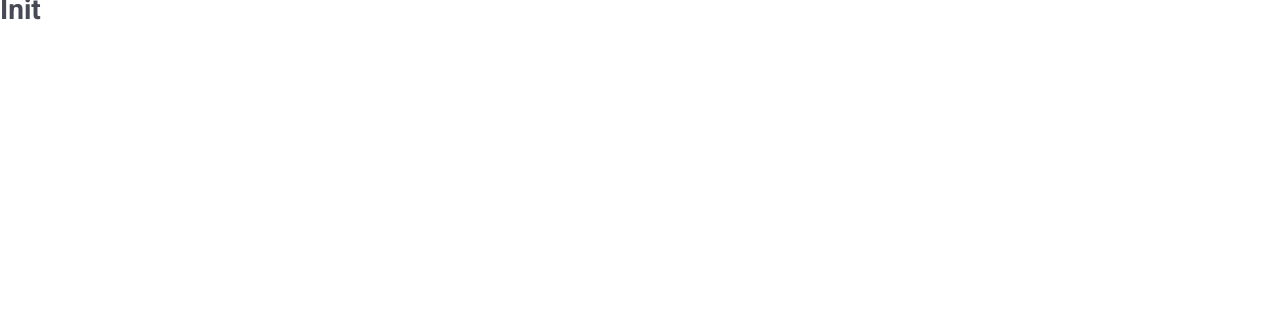
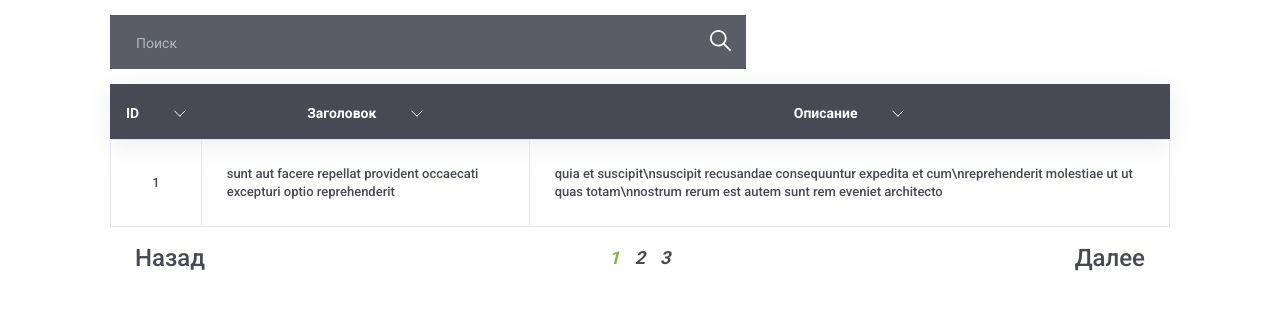
Before and after one commit to avganka/sector-business-test, a React (Vite) app: page / in a window 1280 px wide. Shown: the top 310 px of the page. Built offline with nearby package versions, Linux system fonts and the light colour scheme.

Commit message:
add Posts page

```diff
--- a/src/App.tsx
+++ b/src/App.tsx
@@ -1,5 +1,7 @@
+import PostsPage from './pages/PostsPage/PostsPage';
+
 function App() {
-  return <h1>Init</h1>;
+  return <PostsPage />;
 }
 
 export default App;
--- /dev/null
+++ b/src/pages/PostsPage/PostsPage.module.css
@@ -0,0 +1,4 @@
+.search {
+  width: 60%;
+  margin-bottom: 15px;
+}
--- /dev/null
+++ b/src/pages/PostsPage/PostsPage.tsx
@@ -0,0 +1,21 @@
+import Container from '../../components/Container/Container';
+import Pagination from '../../components/Pagination/Pagination';
+import PostsList from '../../components/PostsList/PostsList';
+import Search from '../../components/Search/Search';
+import styles from './PostsPage.module.css';
+
+export default function PostsPage() {
+  return (
+    <Container>
+      <div className={styles.search}>
+        <Search />
+      </div>
+      <div>
+        <PostsList />
+      </div>
+      <div>
+        <Pagination />
+      </div>
+    </Container>
+  );
+}
```
Also changed, not shown: src/App.css (deleted).
